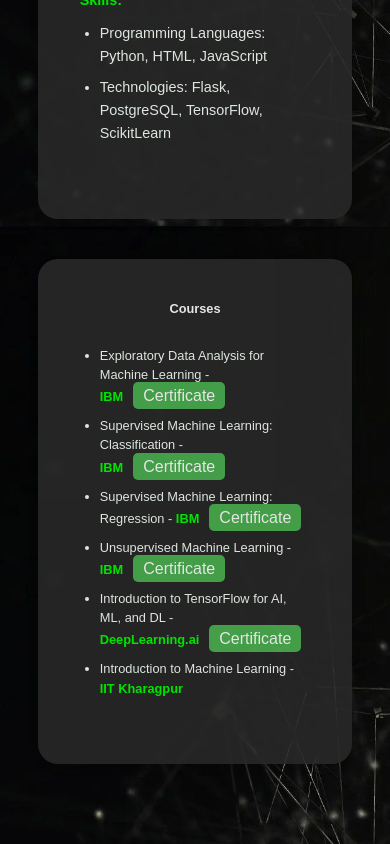
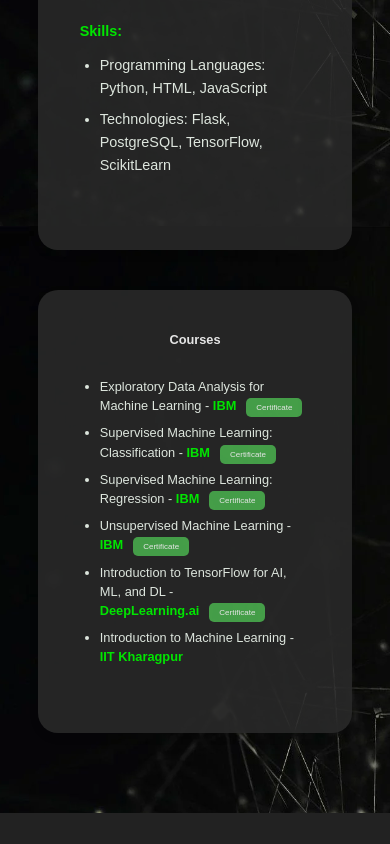
Before and after one commit to srirama2004/PortfolioFinal, a React (Create React App) app: page /expe in a window 390 px wide. Shown: the part 618-1462 px from the top of the page. After the commit the page ends 1431 px from the top, so only its background shows below. Built offline with nearby package versions, Linux system fonts and the light colour scheme.

Commit message:
Update expe.css

```diff
--- a/src/components/expe.css
+++ b/src/components/expe.css
@@ -329,7 +329,7 @@ a.certificate-link {
         padding: 5px 10px; /* Add padding to make it more clickable */
         border-radius: 5px; /* Rounded corners for the link */
         margin-left: 10px; /* Space between the certificate link and text */
-        font-size: 1rem; /* Font size of the certificate link */
+        font-size: 0.5rem; /* Font size of the certificate link */
         transition: background-color 0.3s ease; /* Smooth transition for hover effect */
       }
 
```
